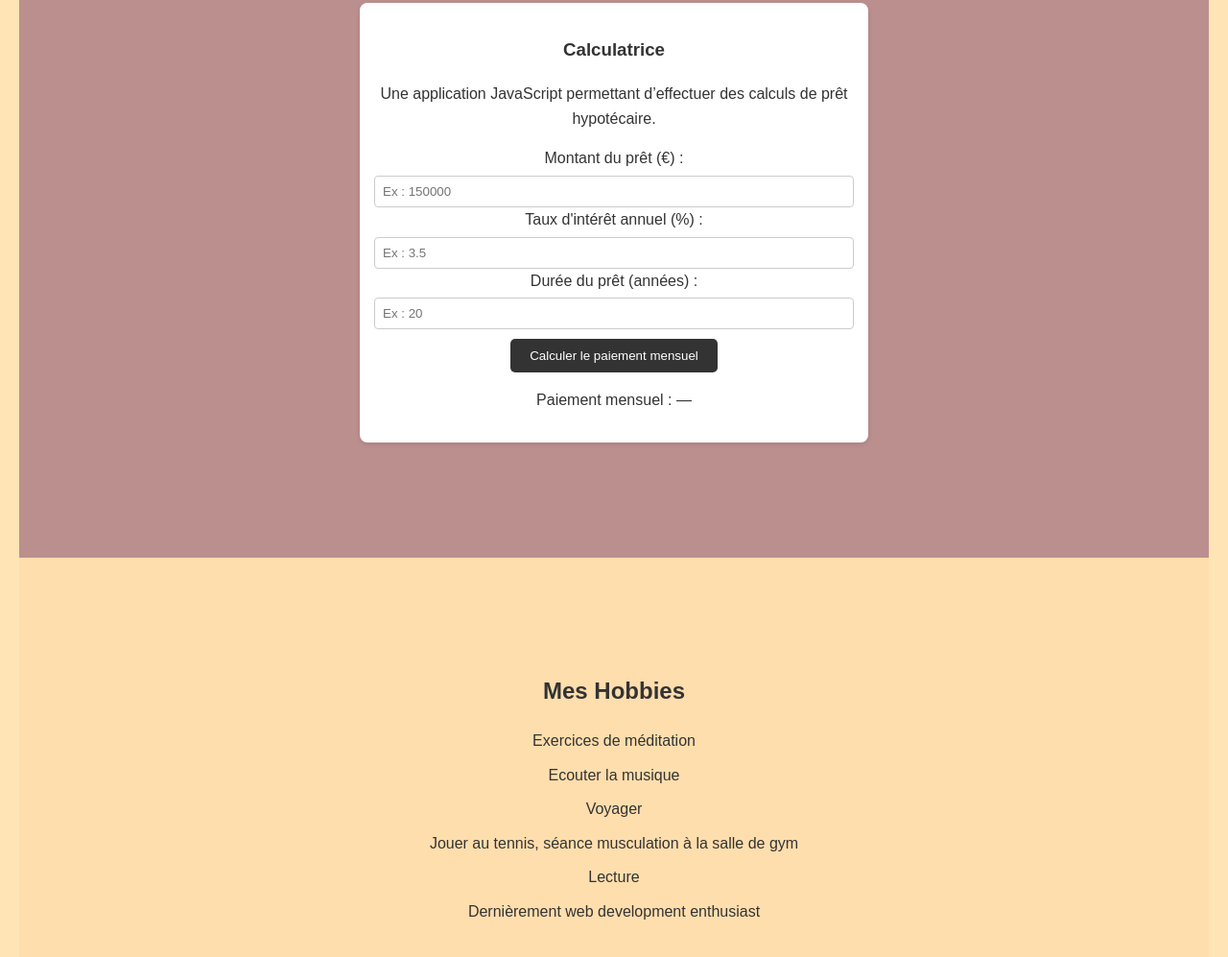
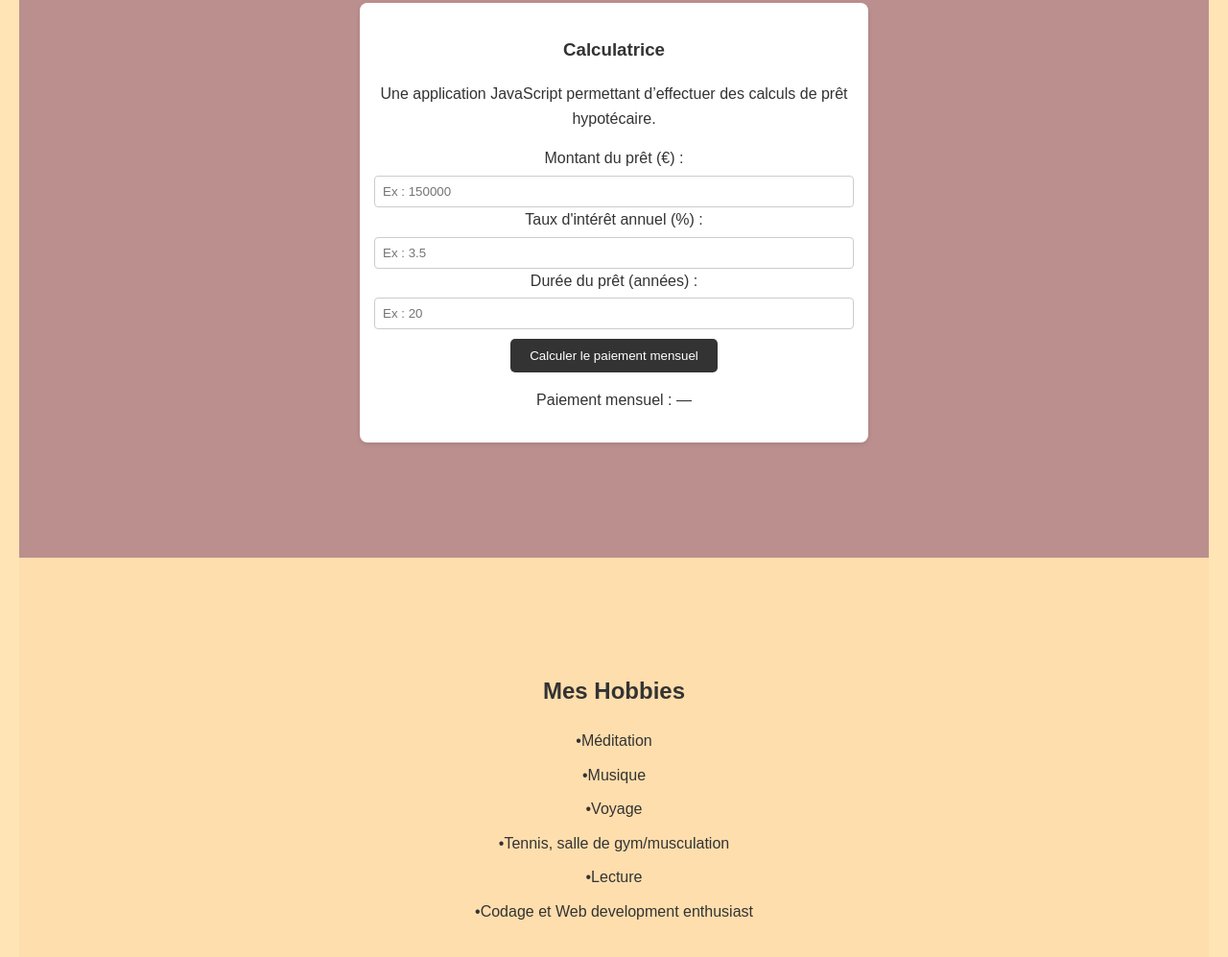
Before and after one commit to Aymardev29/d_clic_abiolaibd_portfolio, a plain HTML site: page index.html in a window 1280 px wide. Shown: the part 2753-3750 px from the top of the page at 96% size. Drawn offline with Linux system fonts and the light colour scheme; a script that the page names is missing.

Commit message:
Add files via upload

```diff
--- a/index.html
+++ b/index.html
@@ -65,7 +65,7 @@
   <section id="projets">
     <h2>Mes Projets</h2>
     <div class="projet">
-      <h3>Plateforme de servives de rédaction de CV</h3>
+      <h3>Plateforme de services de rédaction de CV</h3>
       <p>A travers Ologo servives j'offre à prix abordable la rédaction de CV accrocheur</p>
 <p> <!-- Bouton de visualisation -->
   <a href="ologo.jpg" download>
@@ -132,12 +132,12 @@
   <section id="hobbies">
     <h2>Mes Hobbies</h2>
 <ul>
-      <li>Exercices de méditation</li>
-      <li>Ecouter la musique</li>
-      <li>Voyager</li>
-      <li>Jouer au tennis, séance musculation à la salle de gym</li>
-      <li>Lecture</li>
-      <li> Dernièrement web development enthusiast</li>
+      <li>•Méditation</li>
+      <li>•Musique</li>
+      <li>•Voyage</li>
+      <li>•Tennis, salle de gym/musculation</li>
+      <li>•Lecture</li>
+      <li>•Codage et Web development enthusiast</li>
     </ul>
 
 
```
